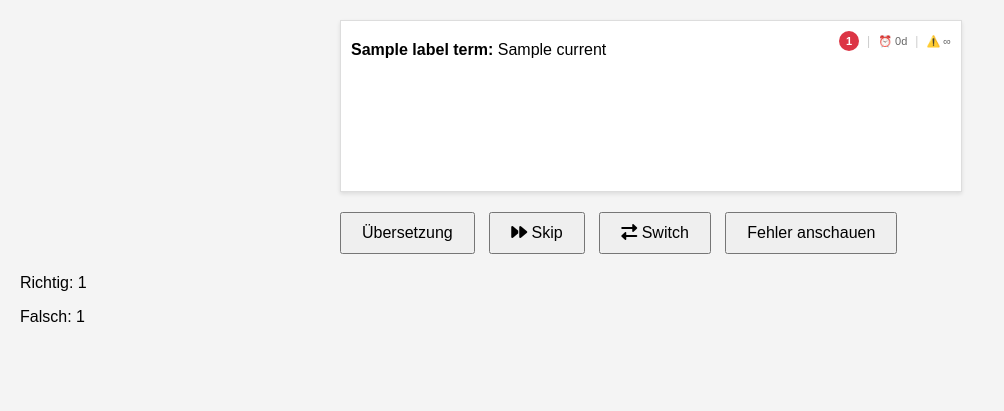
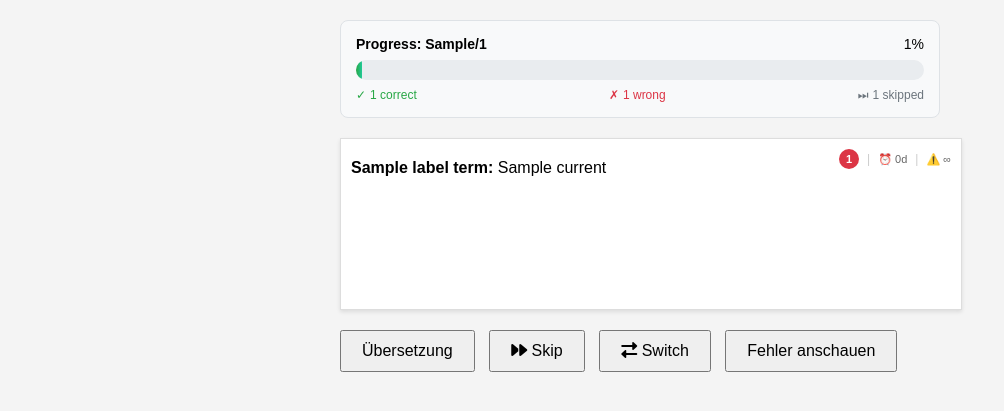
Before and after one commit to bernd-wiswedel/vocab_app, a Flask app: template templates/test.html in a window 1280 px wide. Shown: the part 76-487 px from the top of the page, without its empty margins (0-1004 px from the left). Run offline with Flask 3, Linux system fonts and the light colour scheme; the template is opened without the code that fills it: most values are stand-ins (such as "Sample title", 1, 10 or a date in 2020).

Commit message:
show progress bar on test

```diff
--- a/app.py
+++ b/app.py
@@ -241,7 +241,7 @@ def _get_language_labels(language: str, show_term: bool) -> Dict[str, Any]:
 
     :param language: The language of the current data.
     :param show_term: Boolean indicating whether the term is being shown (True) or the translation (False).
-    :return: A dictionary with the following keys: label_language, label_translation, label_term, and show_comment.
+    :return: A dictionary with the following keys: label_language, label_translation, label_term.
     """
     if language == 'Latein':
         label_language = 'Latein'
@@ -257,13 +257,10 @@ def _get_language_labels(language: str, show_term: bool) -> Dict[str, Any]:
         label_translation = 'Translation'
         label_term = 'Term'
 
-    show_comment = True  # Always show comments during testing
-
     return {
         'label_language': label_language,
         'label_translation': label_translation,
-        'label_term': label_term,
-        'show_comment': show_comment
+        'label_term': label_term
     }
 
 def _practice_on(filtered_data, selected_language, header, is_error_review=False):
@@ -371,6 +368,10 @@ def test():
     if not session.get('test_data'):
         return redirect(url_for('index'))
 
+    # Initialize randomized order on first access (before position calculation)
+    if not session.get('order'):
+        session['order'] = random_order(len(session['test_data']))
+
     position = _get_position_in_test()
 
     # If all terms have been answered, redirect to review failures or index
@@ -379,10 +380,6 @@ def test():
             return redirect(url_for('review_failures'))
         else:
             return redirect(url_for('index'))
-
-    # Initialize randomized order on first access
-    if not session.get('order'):
-        session['order'] = random_order(len(session['test_data']))
 
     current_data = session['test_data'][position]
     language = current_data[COL_NAME_LANGUAGE]
@@ -404,15 +401,24 @@ def test():
     # Add status info to minimal_current_data
     minimal_current_data = _add_status_info_to_data(minimal_current_data)
 
+    # Calculate progress information
+    total_terms = len(session['test_data'])
+    completed_terms = session['correct_answers'] + session['wrong_answers'] + session['skipped_answers']
+    progress_percentage = int((completed_terms / total_terms) * 100) if total_terms > 0 else 0
+
     return render_template(
         'test.html',
         current_data=minimal_current_data,
         term_key=COL_NAME_TERM,
         language_key=COL_NAME_LANGUAGE,
-        comment_key=COL_NAME_COMMENT if labels['show_comment'] else None,
+        comment_key=COL_NAME_COMMENT,
         translation_key=COL_NAME_TRANSLATION,
         correct_count=session['correct_answers'],
         wrong_count=session['wrong_answers'],
+        skipped_count=session['skipped_answers'],
+        total_terms=total_terms,
+        completed_terms=completed_terms,
+        progress_percentage=progress_percentage,
         show_translation=False,
         show_term=show_term,
         label_language=labels['label_language'],
@@ -432,15 +438,24 @@ def show_translation():
     # Use the utility function to get the labels and comment visibility
     labels = _get_language_labels(language, show_term)
 
+    # Calculate progress information (same as in test route)
+    total_terms = len(session.get('test_data', []))
+    completed_terms = session.get('correct_answers', 0) + session.get('wrong_answers', 0) + session.get('skipped_answers', 0)
+    progress_percentage = int((completed_terms / total_terms) * 100) if total_terms > 0 else 0
+
     return render_template(
         'test.html',
         current_data=current_data,
         term_key=COL_NAME_TERM,
         language_key=COL_NAME_LANGUAGE,
-        comment_key=COL_NAME_COMMENT if labels['show_comment'] else None,
+        comment_key=COL_NAME_COMMENT,
         translation_key=COL_NAME_TRANSLATION,
         correct_count=session['correct_answers'],
         wrong_count=session['wrong_answers'],
+        skipped_count=session.get('skipped_answers', 0),
+        total_terms=total_terms,
+        completed_terms=completed_terms,
+        progress_percentage=progress_percentage,
         show_translation=True,
         show_term=show_term,
         label_language=labels['label_language'],
@@ -532,15 +547,24 @@ def switch_direction():
     # Add status info to current_data
     current_data = _add_status_info_to_data(current_data)
 
+    # Calculate progress information (same as in test route)
+    total_terms = len(session.get('test_data', []))
+    completed_terms = session.get('correct_answers', 0) + session.get('wrong_answers', 0) + session.get('skipped_answers', 0)
+    progress_percentage = int((completed_terms / total_terms) * 100) if total_terms > 0 else 0
+
     return render_template(
         'test.html',
         current_data=current_data,
         term_key=COL_NAME_TERM,
         language_key=COL_NAME_LANGUAGE,
-        comment_key=COL_NAME_COMMENT if labels['show_comment'] else None,
+        comment_key=COL_NAME_COMMENT,
         translation_key=COL_NAME_TRANSLATION,
         correct_count=session['correct_answers'],
         wrong_count=session['wrong_answers'],
+        skipped_count=session.get('skipped_answers', 0),
+        total_terms=total_terms,
+        completed_terms=completed_terms,
+        progress_percentage=progress_percentage,
         show_translation=False,
         show_term=show_term,
         label_language=labels['label_language'],
--- a/static/styles.css
+++ b/static/styles.css
@@ -337,6 +337,50 @@ a:hover {
     padding: 8px 6px;
 }
 
+/* Test progress bar styling */
+.test-progress {
+    background-color: #f8f9fa;
+    border: 1px solid #dee2e6;
+    border-radius: 8px;
+    padding: 15px;
+    margin-bottom: 20px;
+    font-size: 14px;
+}
+
+.progress-bar-container {
+    width: 100%;
+    height: 20px;
+    background-color: #e9ecef;
+    border-radius: 10px;
+    overflow: hidden;
+    margin: 8px 0;
+}
+
+.progress-bar-fill {
+    height: 100%;
+    background: linear-gradient(90deg, #28a745 0%, #20c997 100%);
+    transition: width 0.3s ease;
+    border-radius: 10px;
+}
+
+.progress-stats {
+    display: flex;
+    justify-content: space-between;
+    align-items: center;
+    margin-top: 8px;
+    font-size: 12px;
+}
+
+.progress-stats .stat {
+    display: flex;
+    align-items: center;
+    gap: 4px;
+}
+
+.progress-stats .stat.correct { color: #28a745; }
+.progress-stats .stat.wrong { color: #dc3545; }
+.progress-stats .stat.skipped { color: #6c757d; }
+
 .content-container {
     position: relative; /* Enable absolute positioning for status info */
 }
--- a/templates/test.html
+++ b/templates/test.html
@@ -15,6 +15,31 @@
         </div>
     </div>
     <div class="wrapper-container">
+        <!-- Progress Bar -->
+        <div class="test-progress">
+            <div style="display: flex; justify-content: space-between; align-items: center; margin-bottom: 8px;">
+                <strong>Progress: {{ completed_terms }}/{{ total_terms }}</strong>
+                <span>{{ progress_percentage }}%</span>
+            </div>
+            <div class="progress-bar-container">
+                <div class="progress-bar-fill" style="width: {{ progress_percentage }}%;"></div>
+            </div>
+            <div class="progress-stats">
+                <div class="stat correct">
+                    <span>✓</span>
+                    <span>{{ correct_count }} correct</span>
+                </div>
+                <div class="stat wrong">
+                    <span>✗</span>
+                    <span>{{ wrong_count }} wrong</span>
+                </div>
+                <div class="stat skipped">
+                    <span>⏭</span>
+                    <span>{{ skipped_count }} skipped</span>
+                </div>
+            </div>
+        </div>
+
         <div class="content-container">
             <div class="status-info">
                 {% with item = current_data %}
@@ -56,9 +81,5 @@
             {% endif %}
         </div>
     </div>
-    <div>
-        <p>Richtig: {{ correct_count }}</p>
-        <p>Falsch: {{ wrong_count }}</p>
-    </div>
 </body>
 </html>
```
